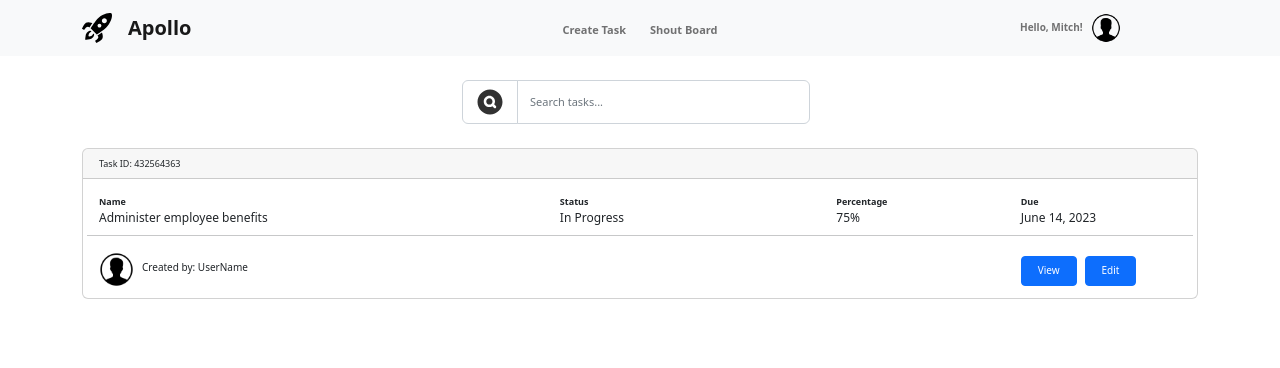
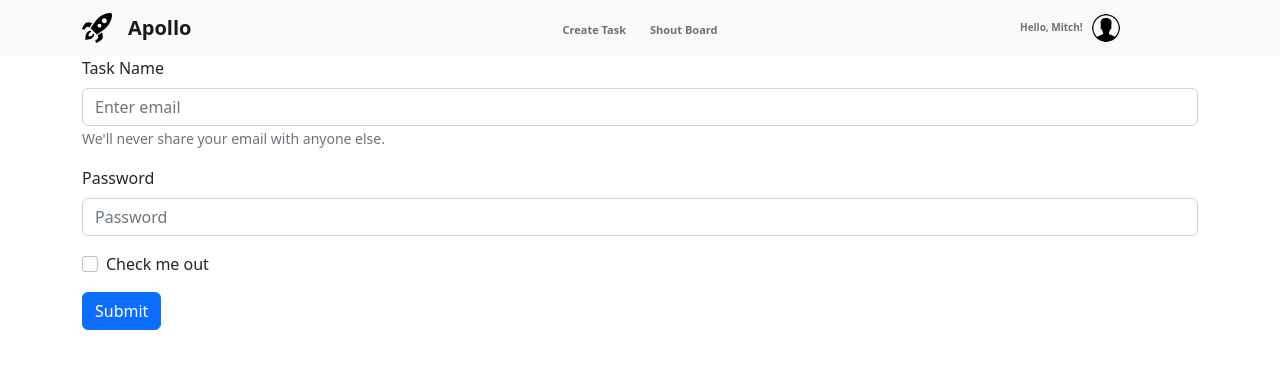
Before and after one commit to mitrasingh/apollo, a React (Vite) app: page /createtask in a window 1280 px wide. Shown: the top 368 px of the page. Built offline with nearby package versions, Linux system fonts and the light colour scheme.

Commit message:
April 18 2023

```diff
--- a/src/App.tsx
+++ b/src/App.tsx
@@ -1,15 +1,18 @@
+import { Route, Routes } from 'react-router-dom';
 import { Navigation } from './components/Navigation';
-import { TaskCard } from './components/TaskCard';
-import { SearchBar } from './components/SearchBar';
+import { Home } from './pages/Home';
 import 'bootstrap/dist/css/bootstrap.min.css';
+import { CreateTask } from './pages/CreateTask';
 
 
 function App() {
   return (
     <div className="App">
-      <Navigation />
-      <SearchBar />
-      <TaskCard />
+        <Navigation />
+        <Routes>
+          <Route path="/" element={<Home />} />
+          <Route path="/createtask" element={<CreateTask />} />
+        </Routes>
     </div>
   )
 }
--- a/src/components/Navigation.tsx
+++ b/src/components/Navigation.tsx
@@ -1,12 +1,13 @@
 import React from 'react'
 import { Col, Container, Nav, Navbar } from 'react-bootstrap'
+import { Link } from 'react-router-dom'
 
 export const Navigation = () => {
   return (
     <Navbar bg="light" variant="light">
         <Container>
             <Col xs lg="2">
-                <Navbar.Brand href="#home">
+                <Navbar.Brand href="/">
                     <img
                     src="public/rocket.svg"
                     width="30"
@@ -15,11 +16,11 @@ export const Navigation = () => {
                     alt="Apollo Logo"
                     />
                 </Navbar.Brand>
-                <Navbar.Brand className="fw-bold" href="#home">Apollo</Navbar.Brand>
+                <Navbar.Brand className="fw-bold" href="/">Apollo</Navbar.Brand>
             </Col>
             <Col md="auto">
                 <Nav style={{fontSize: "11px"}} className="me-auto fw-bold mt-1">
-                    <Nav.Link href="#home">Create Task</Nav.Link>
+                    <Nav.Link href="/createtask">Create Task</Nav.Link>
                     <Nav.Link href="#features" className="ms-2">Shout Board</Nav.Link>
                 </Nav>
             </Col>
--- a/src/main.tsx
+++ b/src/main.tsx
@@ -1,9 +1,12 @@
 import React from 'react'
 import ReactDOM from 'react-dom/client'
 import App from './App'
+import { BrowserRouter } from 'react-router-dom'
 
 ReactDOM.createRoot(document.getElementById('root') as HTMLElement).render(
   <React.StrictMode>
-    <App />
-  </React.StrictMode>,
+    <BrowserRouter>
+      <App />
+    </BrowserRouter>
+  </React.StrictMode>
 )
--- /dev/null
+++ b/src/pages/CreateTask.tsx
@@ -0,0 +1,29 @@
+import React from 'react'
+import { Button, Container, Form } from 'react-bootstrap'
+
+export const CreateTask = () => {
+  return (
+    <Container>
+    <Form>
+      <Form.Group className="mb-3" controlId="formBasicEmail">
+        <Form.Label>Task Name</Form.Label>
+        <Form.Control type="email" placeholder="Enter email" />
+        <Form.Text className="text-muted">
+          We'll never share your email with anyone else.
+        </Form.Text>
+      </Form.Group>
+
+      <Form.Group className="mb-3" controlId="formBasicPassword">
+        <Form.Label>Password</Form.Label>
+        <Form.Control type="password" placeholder="Password" />
+      </Form.Group>
+      <Form.Group className="mb-3" controlId="formBasicCheckbox">
+        <Form.Check type="checkbox" label="Check me out" />
+      </Form.Group>
+      <Button variant="primary" type="submit">
+        Submit
+      </Button>
+    </Form>
+    </Container>
+  )
+}
--- /dev/null
+++ b/src/pages/Home.tsx
@@ -0,0 +1,13 @@
+import { TaskCard } from '../components/TaskCard'
+import { SearchBar } from '../components/SearchBar'
+import React from 'react'
+
+
+export const Home = () => {
+  return (
+    <>
+        <SearchBar />
+        <TaskCard />
+    </>
+  )
+}
```
Also changed, not shown: src/pages/Shoutboard.tsx (added, +7 -0 lines), src/pages/Login.tsx (added), src/pages/Profile.tsx (added).
